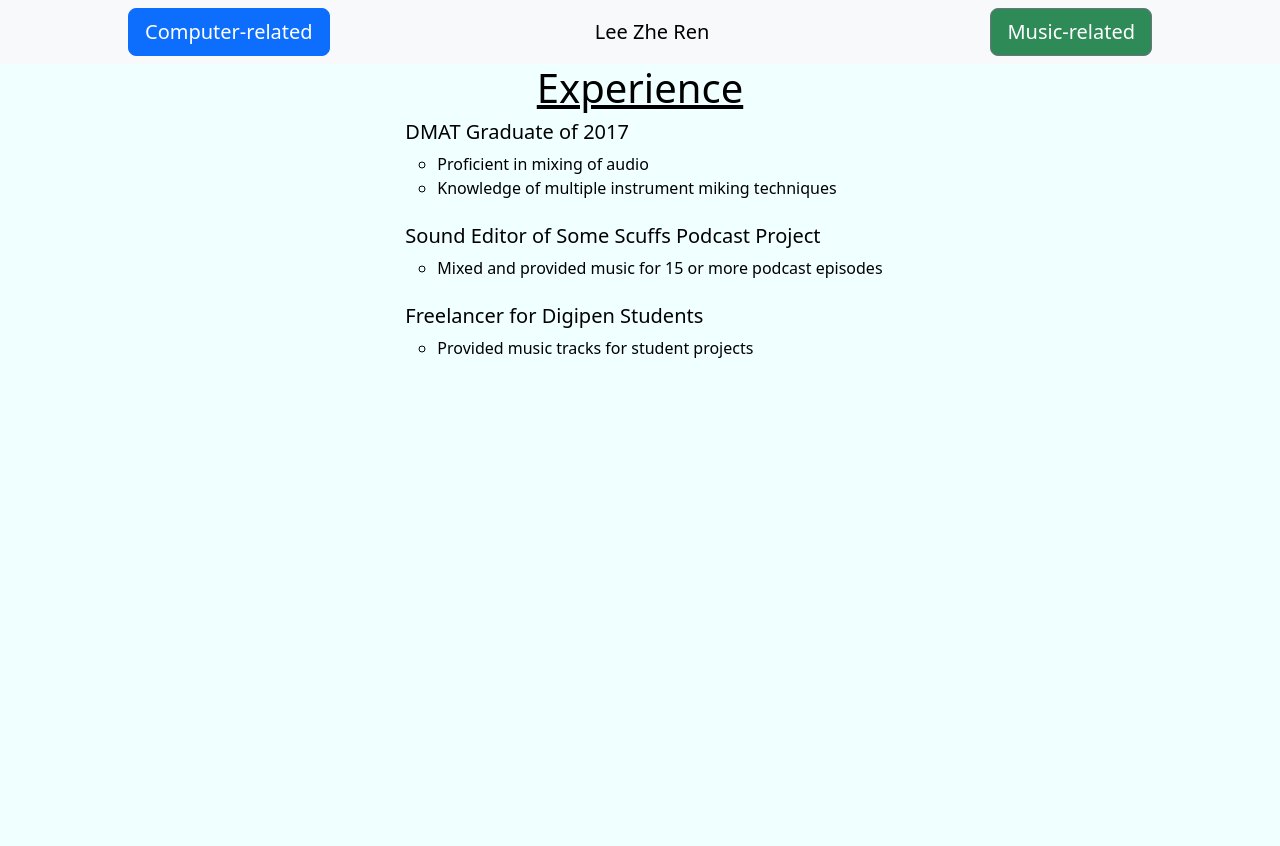
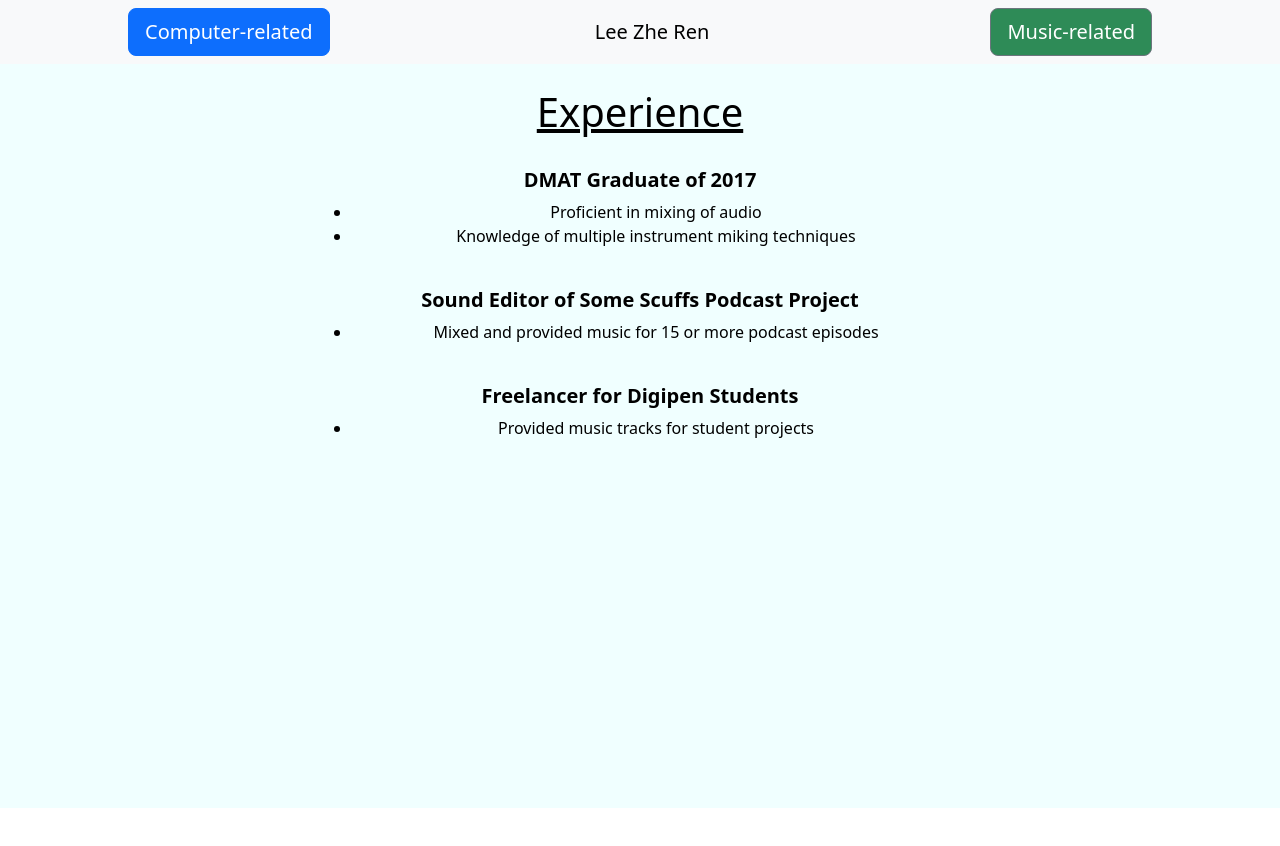
Before and after one commit to zherenlee/Resume, a React (Create React App) app in the folder resume-app/: page / in a window 1280 px wide. Both pictures are taken after a click on the button "Music-related". Shown: the top 846 px of the page. After the commit the page ends 808 px from the top, so only its background shows below. Built offline with nearby package versions, Linux system fonts and the light colour scheme.

Commit message:
Update music.jsx

```diff
--- a/resume-app/src/components/music.jsx
+++ b/resume-app/src/components/music.jsx
@@ -8,33 +8,37 @@ class Music extends Component {
         <div
           style={{
             backgroundColor: "#F0FFFF",
-            height: "104vh",
+            height: "93vh",
             color: "black",
           }}
         >
+          <br />
           <div className="col-6 offset-3">
             <h1 style={{ textDecoration: "underline" }} className="text-center">
               Experience
             </h1>
-            <div className="offset-1">
-              <ul>
-                <h5>DMAT Graduate of 2017</h5>
+            <br />
+            <div className="text-center">
+              <h5 style={{ fontWeight: "bold" }}>DMAT Graduate of 2017</h5>
               <ul>
                 <li>Proficient in mixing of audio</li>
                 <li>Knowledge of multiple instrument miking techniques</li>
               </ul>
               <br />
-                <h5>Sound Editor of Some Scuffs Podcast Project</h5>
+              <h5 style={{ fontWeight: "bold" }}>
+                Sound Editor of Some Scuffs Podcast Project
+              </h5>
               <ul>
                 <li>
                   Mixed and provided music for 15 or more podcast episodes
                 </li>
               </ul>
               <br />
-                <h5>Freelancer for Digipen Students</h5>
+              <h5 style={{ fontWeight: "bold" }}>
+                Freelancer for Digipen Students
+              </h5>
               <ul>
                 <li>Provided music tracks for student projects</li>
-                </ul>
               </ul>
             </div>
           </div>
```
Lines whose indentation alone changed are shown as unchanged.
